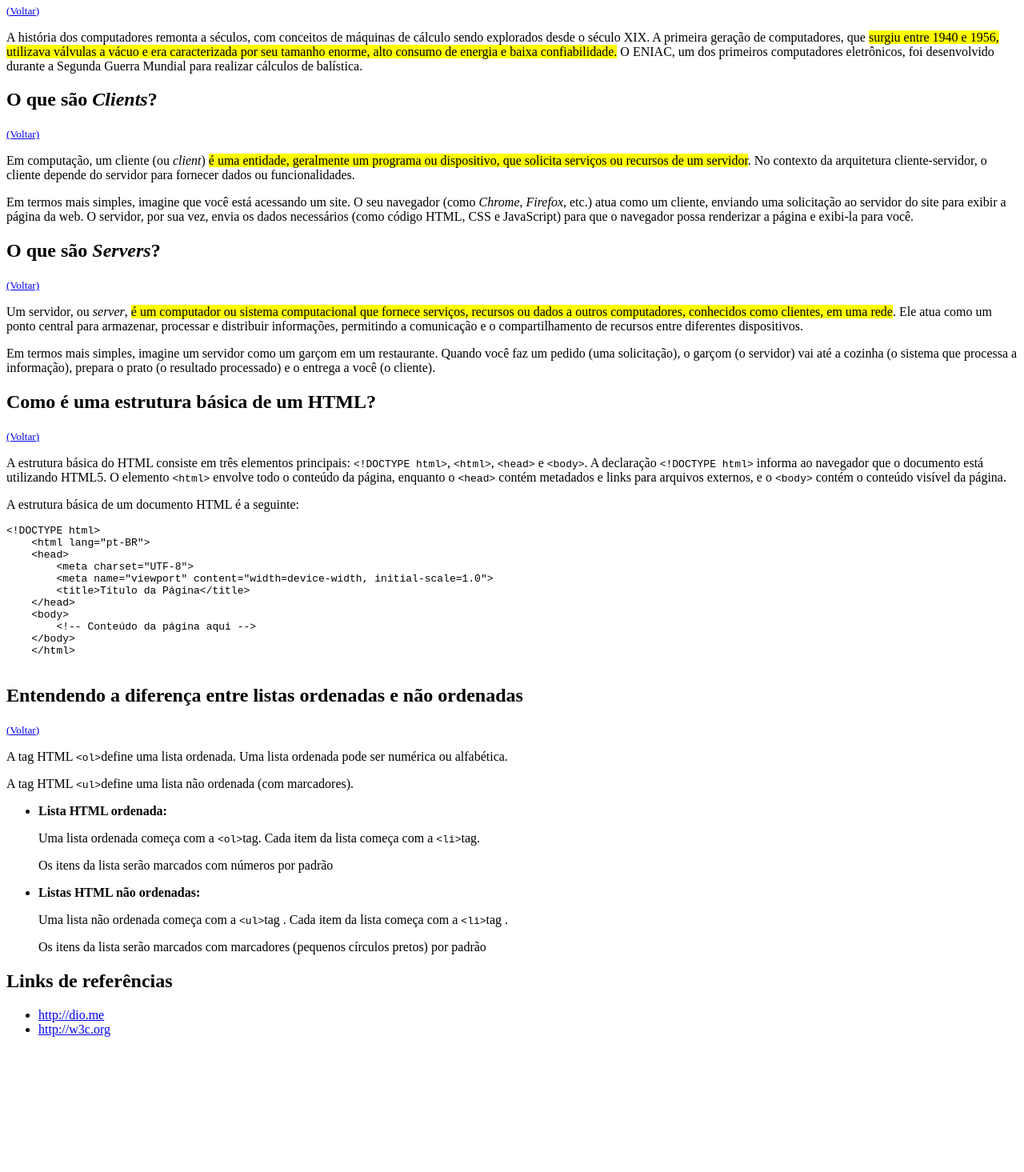
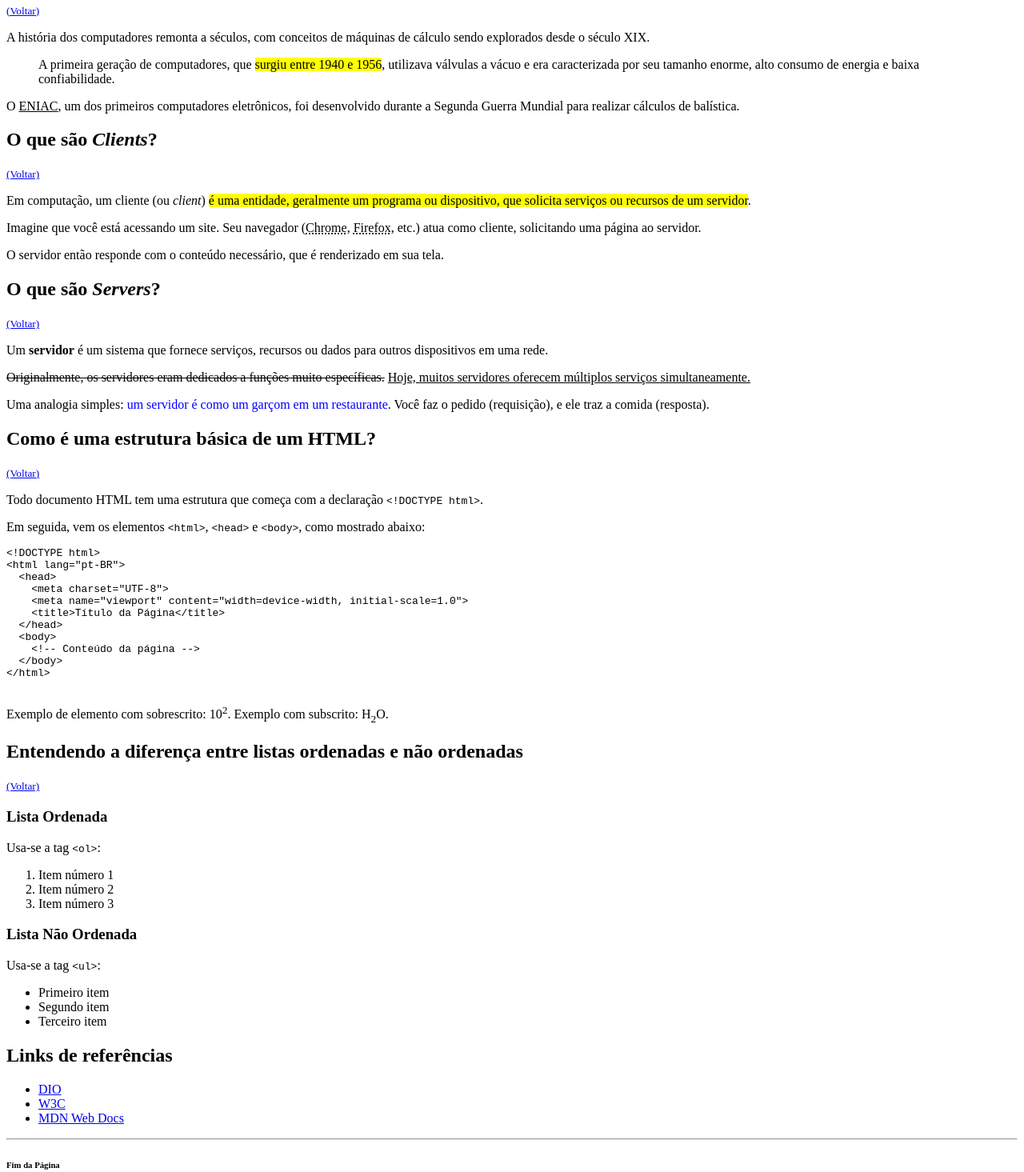
Before and after one commit to lorenzo-danesi/pagina-tags, a plain HTML site: page desafio/index.html in a window 1280 px wide. Shown: the part 320-1785 px from the top of the page at 80% size. Before the commit the page ends 1632 px from the top, so only its background shows below. Drawn offline with Linux system fonts and the light colour scheme.

Commit message:
update index.html

```diff
--- a/desafio/index.html
+++ b/desafio/index.html
@@ -7,8 +7,9 @@
     <title>Página - Módulo I - Primeiros Passos com HTML</title>
 </head>
 <body>
+
     <h1 id="inicio">Módulo 1 - Primeiros Passos com HTML</h1>
-    <hr />
+    <hr>
 
     <nav>
         <h2>Índice</h2>
@@ -24,27 +25,33 @@
 
     <h2 id="historia">História dos computadores</h2>
     <small><a href="#inicio">(Voltar)</a></small>
-    <p>A história dos computadores remonta a séculos, com conceitos de máquinas de cálculo sendo explorados desde o século XIX. A primeira geração de computadores, que <mark>surgiu entre 1940 e 1956, utilizava válvulas a vácuo e era caracterizada por seu tamanho enorme, alto consumo de energia e baixa confiabilidade.</mark> O ENIAC, um dos primeiros computadores eletrônicos, foi desenvolvido durante a Segunda Guerra Mundial para realizar cálculos de balística. </p>
+    <p>A história dos computadores remonta a séculos, com conceitos de máquinas de cálculo sendo explorados desde o século XIX.</p>
+    <blockquote>
+        <p>A primeira geração de computadores, que <mark>surgiu entre 1940 e 1956</mark>, utilizava válvulas a vácuo e era caracterizada por seu tamanho enorme, alto consumo de energia e baixa confiabilidade.</p>
+    </blockquote>
+    <p>O <u>ENIAC</u>, um dos primeiros computadores eletrônicos, foi desenvolvido durante a Segunda Guerra Mundial para realizar cálculos de balística.</p>
 
     <section>
         <h2 id="clients">O que são <i>Clients</i>?</h2>
         <small><a href="#inicio">(Voltar)</a></small>
-        <p>Em computação, um cliente (ou <i>client</i>) <mark>é uma entidade, geralmente um programa ou dispositivo, que solicita serviços ou recursos de um servidor</mark>. No contexto da arquitetura cliente-servidor, o cliente depende do servidor para fornecer dados ou funcionalidades.</p>
-        <p>Em termos mais simples, imagine que você está acessando um site. O seu navegador (como <i>Chrome</i>, <i>Firefox</i>, etc.) atua como um cliente, enviando uma solicitação ao servidor do site para exibir a página da web. O servidor, por sua vez, envia os dados necessários (como código HTML, CSS e JavaScript) para que o navegador possa renderizar a página e exibi-la para você.</p>
+        <p>Em computação, um cliente (ou <i>client</i>) <mark>é uma entidade, geralmente um programa ou dispositivo, que solicita serviços ou recursos de um servidor</mark>.</p>
+        <p>Imagine que você está acessando um site. Seu navegador (<abbr title="Google Chrome">Chrome</abbr>, <abbr title="Mozilla Firefox">Firefox</abbr>, etc.) atua como cliente, solicitando uma página ao servidor.</p>
+        <p>O servidor então responde com o conteúdo necessário, que é renderizado em sua tela.</p>
     </section>
 
     <section>
         <h2 id="servers">O que são <i>Servers</i>?</h2>
         <small><a href="#inicio">(Voltar)</a></small>
-        <p>Um servidor, ou <i>server</i>, <mark>é um computador ou sistema computacional que fornece serviços, recursos ou dados a outros computadores, conhecidos como clientes, em uma rede</mark>. Ele atua como um ponto central para armazenar, processar e distribuir informações, permitindo a comunicação e o compartilhamento de recursos entre diferentes dispositivos.</p>
-        <p>Em termos mais simples, imagine um servidor como um garçom em um restaurante. Quando você faz um pedido (uma solicitação), o garçom (o servidor) vai até a cozinha (o sistema que processa a informação), prepara o prato (o resultado processado) e o entrega a você (o cliente). </p>
+        <p>Um <strong>servidor</strong> é um sistema que fornece serviços, recursos ou dados para outros dispositivos em uma rede.</p>
+        <p><del>Originalmente, os servidores eram dedicados a funções muito específicas.</del> <ins>Hoje, muitos servidores oferecem múltiplos serviços simultaneamente.</ins></p>
+        <p>Uma analogia simples: <font color="blue">um servidor é como um garçom em um restaurante</font>. Você faz o pedido (requisição), e ele traz a comida (resposta).</p>
     </section>
 
     <section>
         <h2 id="estrutura-basica">Como é uma estrutura básica de um HTML?</h2>
         <small><a href="#inicio">(Voltar)</a></small>
-        <p>A estrutura básica do HTML consiste em três elementos principais: <code>&lt;!DOCTYPE html&gt;</code>, <code>&lt;html&gt;</code>, <code>&lt;head&gt;</code> e <code>&lt;body&gt;</code>. A declaração <code>&lt;!DOCTYPE html&gt;</code> informa ao navegador que o documento está utilizando HTML5. O elemento <code>&lt;html&gt;</code> envolve todo o conteúdo da página, enquanto o <code>&lt;head&gt;</code> contém metadados e links para arquivos externos, e o <code>&lt;body&gt;</code> contém o conteúdo visível da página.</p>
-        <p>A estrutura básica de um documento HTML é a seguinte:</p>
+        <p>Todo documento HTML tem uma estrutura que começa com a declaração <code>&lt;!DOCTYPE html&gt;</code>.</p>
+        <p>Em seguida, vem os elementos <code>&lt;html&gt;</code>, <code>&lt;head&gt;</code> e <code>&lt;body&gt;</code>, como mostrado abaixo:</p>
         <pre><code>&lt;!DOCTYPE html&gt;
 &lt;html lang="pt-BR"&gt;
   &lt;head&gt;
@@ -53,35 +60,44 @@
     &lt;title&gt;Título da Página&lt;/title&gt;
   &lt;/head&gt;
   &lt;body&gt;
-        &lt;!-- Conteúdo da página aqui --&gt;
+    &lt;!-- Conteúdo da página --&gt;
   &lt;/body&gt;
 &lt;/html&gt;
         </code></pre>
+        <p>Exemplo de elemento com sobrescrito: 10<sup>2</sup>. Exemplo com subscrito: H<sub>2</sub>O.</p>
     </section>
 
     <section>
         <h2 id="listas">Entendendo a diferença entre listas ordenadas e não ordenadas</h2>
         <small><a href="#inicio">(Voltar)</a></small>
-        <p>A tag HTML <code>&lt;ol&gt;</code>define uma lista ordenada. Uma lista ordenada pode ser numérica ou alfabética.</p>
-        <p>A tag HTML <code>&lt;ul&gt;</code>define uma lista não ordenada (com marcadores).</p>
+
+        <h3>Lista Ordenada</h3>
+        <p>Usa-se a tag <code>&lt;ol&gt;</code>:</p>
+        <ol>
+            <li>Item número 1</li>
+            <li>Item número 2</li>
+            <li>Item número 3</li>
+        </ol>
+
+        <h3>Lista Não Ordenada</h3>
+        <p>Usa-se a tag <code>&lt;ul&gt;</code>:</p>
         <ul>
-            <li><strong>Lista HTML ordenada:</strong></li>
-            <p>Uma lista ordenada começa com a <code>&lt;ol&gt;</code>tag. Cada item da lista começa com a <code>&lt;li&gt;</code>tag.</p>
-            <p>Os itens da lista serão marcados com números por padrão</p>
-
-            <li><strong>Listas HTML não ordenadas:</strong></li>
-            <p>Uma lista não ordenada começa com a <code>&lt;ul&gt;</code>tag . Cada item da lista começa com a <code>&lt;li&gt;</code>tag .</p>
-            <p>Os itens da lista serão marcados com marcadores (pequenos círculos pretos) por padrão</p>
+            <li>Primeiro item</li>
+            <li>Segundo item</li>
+            <li>Terceiro item</li>
         </ul>
     </section>
 
     <section>
         <h2 id="referencias">Links de referências</h2>
         <ul>
-            <li><a href="http://dio.me" target="_blank">http://dio.me</a></li>
-            <li><a href="http://w3c.org" target="_blank">http://w3c.org</a></li>
+            <li><a href="http://dio.me" target="_blank">DIO</a></li>
+            <li><a href="http://w3c.org" target="_blank">W3C</a></li>
+            <li><a href="https://developer.mozilla.org" target="_blank">MDN Web Docs</a></li>
         </ul>
     </section>
 
+    <hr>
+    <h6>Fim da Página</h6>
 </body>
 </html>
```
Lines whose indentation alone changed are shown as unchanged.
